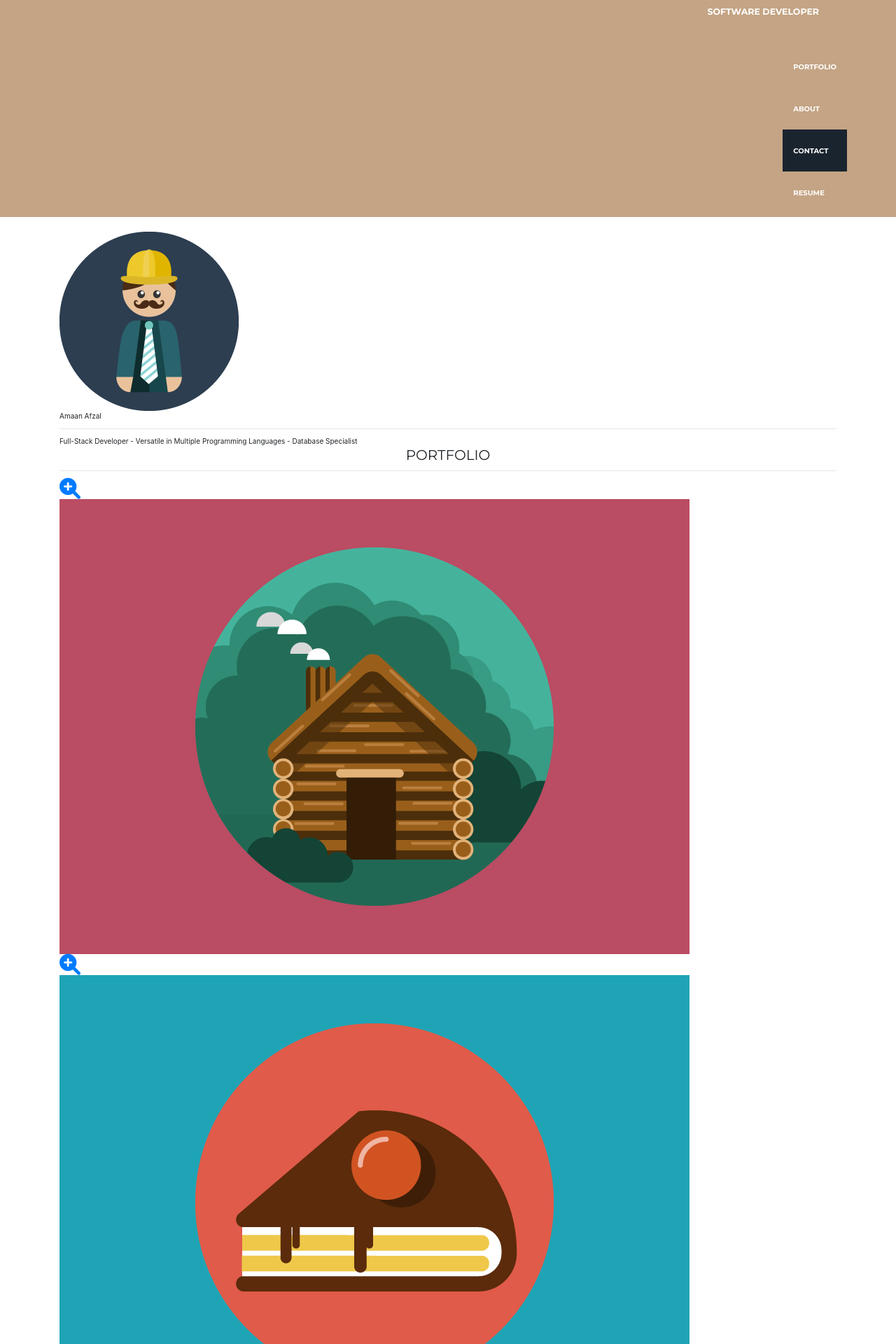
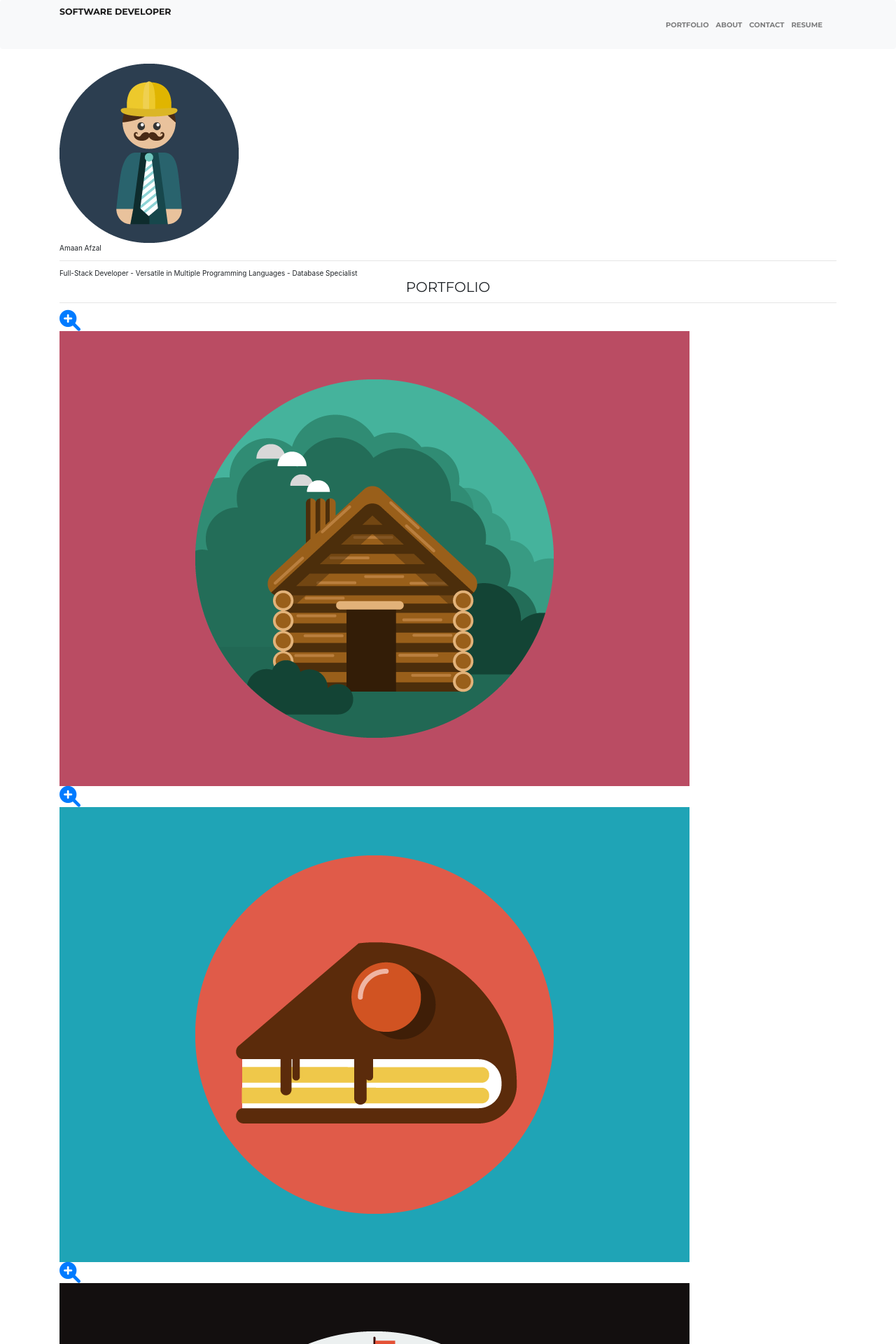
Before and after one commit to Amaan6868/Amaan6868.github.i, a Jekyll site: the page built from _posts/2014-07-18-project-1.markdown, in a window 1280 px wide. Shown: the top 1920 px of the page at 70% size. Built offline with Jekyll 4.4.1, drawn with Linux system fonts in a browser that asks for light colours.

Commit message:
Update nav.html

```diff
--- a/_includes/nav.html
+++ b/_includes/nav.html
@@ -1,38 +1,24 @@
-<!-- Navigation -->
-<nav class="navbar navbar-default navbar-fixed-top">
+<nav class="navbar navbar-expand-lg navbar-light bg-light">
   <div class="container">
-    <!-- Brand and toggle get grouped for better mobile display -->
-    <div class="navbar-header page-scroll">
-      <button type="button" class="navbar-toggle" data-toggle="collapse" data-target="#bs-example-navbar-collapse-1">
-        <span class="sr-only">Toggle navigation</span>
-        <span class="icon-bar"></span>
-        <span class="icon-bar"></span>
-        <span class="icon-bar"></span>
-      </button>
-      <a class="navbar-brand" href="#page-top">{{ site.title }}</a>
-    </div>
-
-    <!-- Collect the nav links, forms, and other content for toggling -->
-    <div class="collapse navbar-collapse" id="bs-example-navbar-collapse-1">
-      <ul class="nav navbar-nav navbar-right">
-        <li class="hidden">
-          <a href="#page-top"></a>
+    <a class="navbar-brand" href="#page-top">{{ site.title }}</a>
+    <button class="navbar-toggler" type="button" data-toggle="collapse" data-target="#navbarNav" aria-controls="navbarNav" aria-expanded="false" aria-label="Toggle navigation">
+      <span class="navbar-toggler-icon"></span>
+    </button>
+    <div class="collapse navbar-collapse" id="navbarNav">
+      <ul class="navbar-nav ml-auto">
+        <li class="nav-item">
+          <a class="nav-link" href="#portfolio">Portfolio</a>
         </li>
-        <li class="page-scroll">
-          <a href="#portfolio">Portfolio</a>
+        <li class="nav-item">
+          <a class="nav-link" href="#about">About</a>
         </li>
-        <li class="page-scroll">
-          <a href="#about">About</a>
+        <li class="nav-item">
+          <a class="nav-link" href="#contact">Contact</a>
         </li>
-        <li class="page-scroll">
-          <a href="#contact">Contact</a>
-        </li>
-        <li class="page-scroll">
-          <a href="img/portfolio/resume.pdf" target="_blank">Resume</a>
+        <li class="nav-item">
+          <a class="nav-link" href="img/portfolio/resume.pdf">Resume</a>
         </li>
       </ul>
     </div>
-    <!-- /.navbar-collapse -->
   </div>
-  <!-- /.container-fluid -->
 </nav>
```
